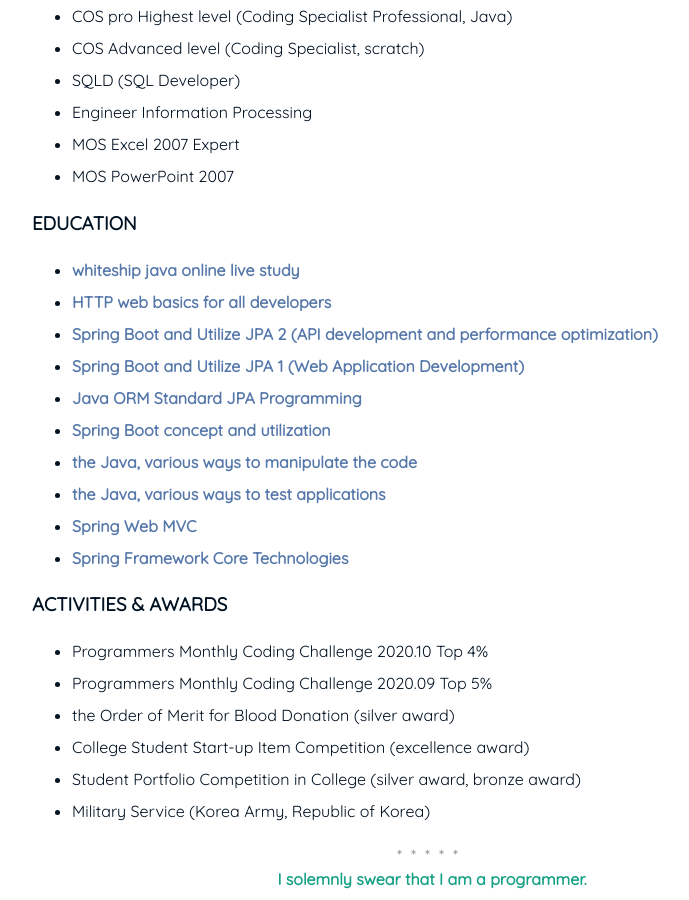
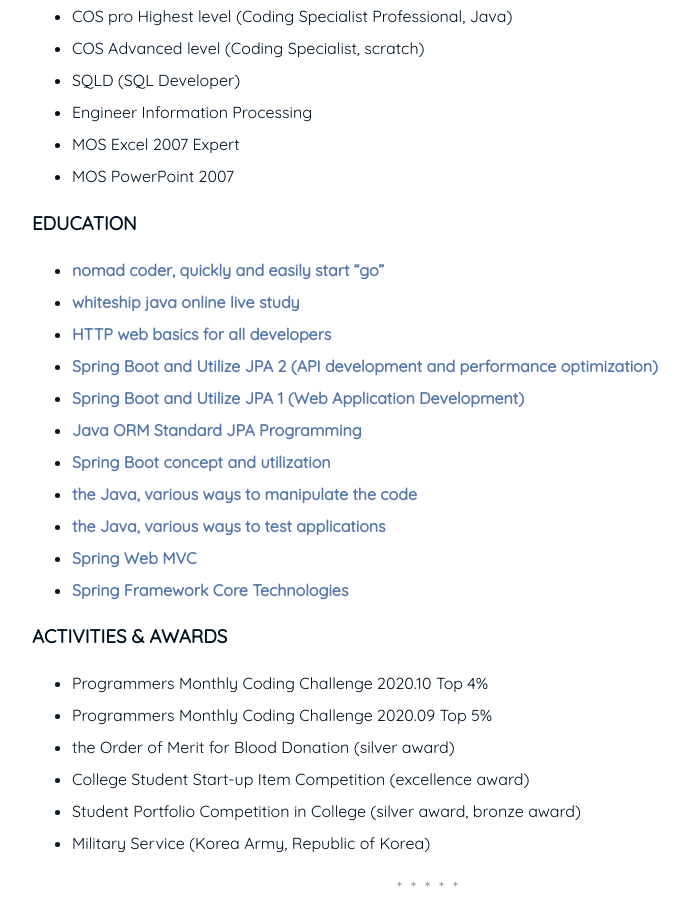
Before and after one commit to nimkoes/portfolio, a Jekyll site: the page built from about.md, in a window 1280 px wide and 900 px high, scrolled down 2316 px. Shown: the whole window, without its empty margins (208-897 px from the left). Built offline with Jekyll 4.4.1, drawn with Linux system fonts in a browser that asks for light colours.

Commit message:
mod about.md

```diff
--- a/about.md
+++ b/about.md
@@ -9,7 +9,7 @@
 
 
 ### SKILLS
-* java
+* java, Go
 * javascript, html, css, jQuery, JSP, jqGrid
 * Spring Framework
 * Spring Boot
@@ -81,6 +81,7 @@
 
 
 ### EDUCATION
+* [nomad coder, quickly and easily start "go"](https://nomadcoders.co/go-for-beginners/lobby){:target="_blank"}
 * [whiteship java online live study](https://xxxelppa.tistory.com/133){:target="_blank"}
 * [HTTP web basics for all developers](https://www.inflearn.com/course/http-%EC%9B%B9-%EB%84%A4%ED%8A%B8%EC%9B%8C%ED%81%AC#description){:target="_blank"}
 * [Spring Boot and Utilize JPA 2 (API development and performance optimization)](https://www.inflearn.com/course/%EC%8A%A4%ED%94%84%EB%A7%81%EB%B6%80%ED%8A%B8-JPA-API%EA%B0%9C%EB%B0%9C-%EC%84%B1%EB%8A%A5%EC%B5%9C%EC%A0%81%ED%99%94#description){:target="_blank"}
```
